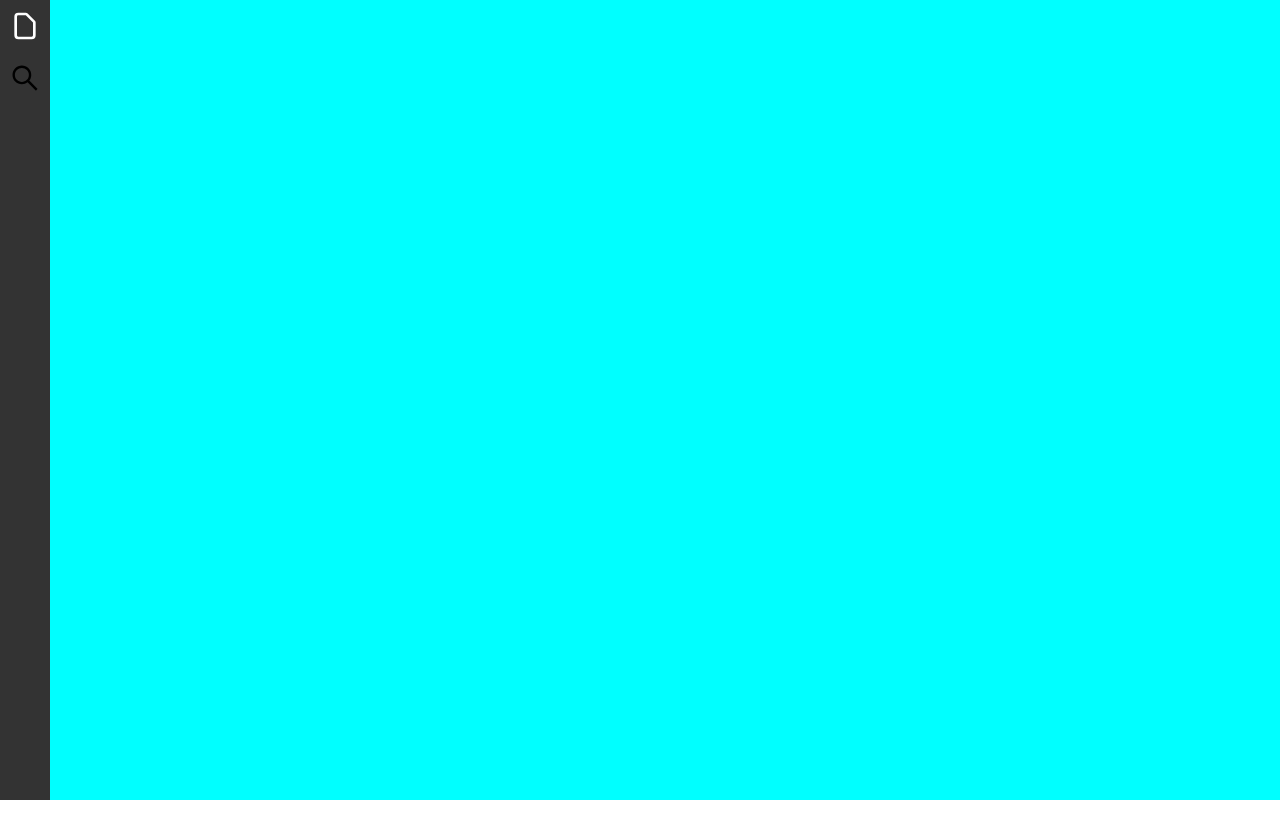
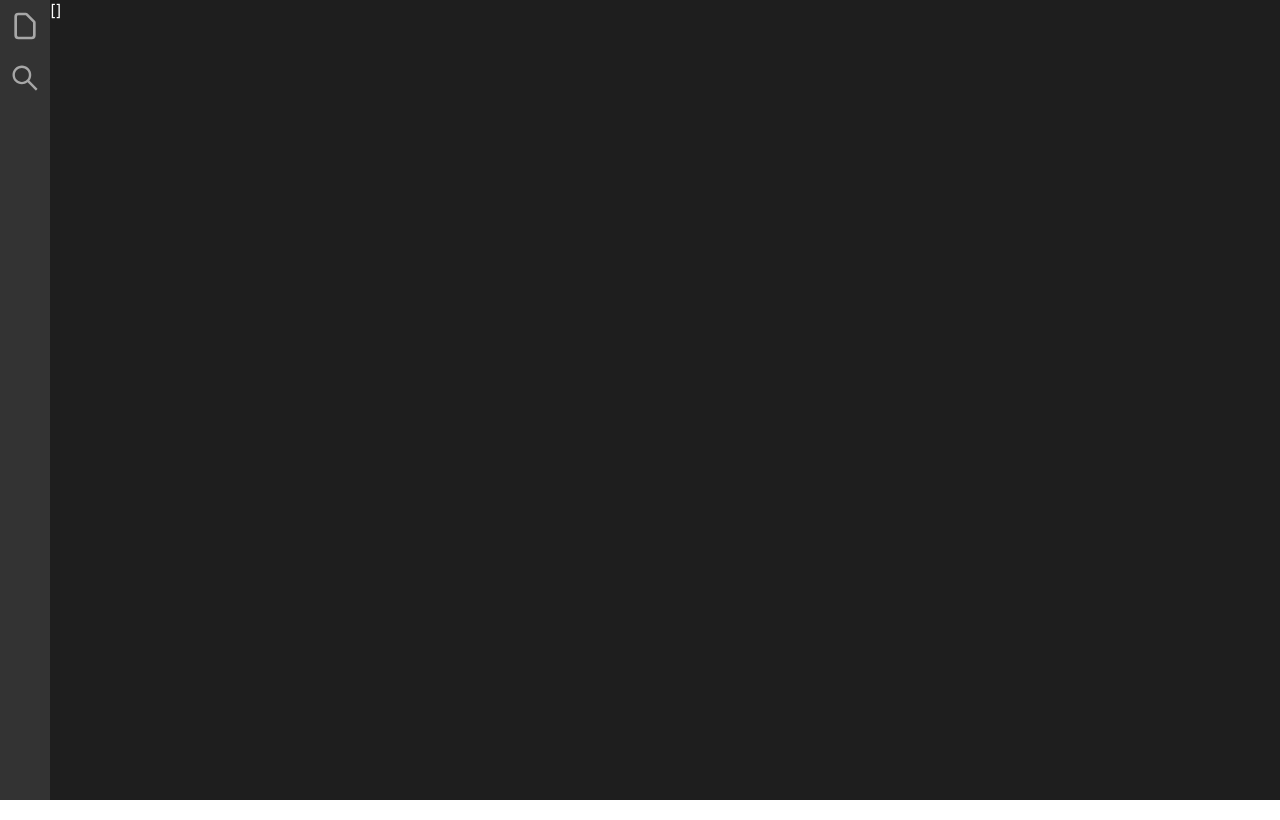
Before and after one commit to SHD-Sihyeon/React-Blog-Frontend, a React (Create React App) app: page / in a window 1280 px wide. Built offline with nearby package versions, Linux system fonts and the light colour scheme.

Commit message:
11.04 final

```diff
--- a/src/App.js
+++ b/src/App.js
@@ -4,7 +4,9 @@ import {
   Route,
   RouterProvider,
 } from "react-router-dom";
-import Main from "./components/Main";
+import Main from "./pages/Main";
+import AppContext from "./context/Appcontext";
+import { useEffect, useState } from "react";
 
 const router = createBrowserRouter(
   createRoutesFromElements(
@@ -16,7 +18,54 @@ const router = createBrowserRouter(
 );
 
 function App() {
-  return <RouterProvider router={router} />;
+  const [selectedPost, setSelectedPost] = useState("");
+  const [postData, setPostData] = useState([]);
+  const [openPost, setOpenPost] = useState([]);
+
+  useEffect(() => {
+    setPostData([
+      {
+        type: "directory",
+        title: "일상",
+      },
+      {
+        type: "directory",
+        title: "Tech",
+        children: [
+          {
+            type: "post",
+            title: "Tech1",
+          },
+          {
+            type: "post",
+            title: "Tech2",
+          },
+          {
+            type: "directory",
+            title: "Tech3",
+            children: [
+              {
+                type: "post",
+                title: "Tech31",
+              },
+              {
+                type: "post",
+                title: "Tech32",
+              },
+            ],
+          },
+        ],
+      },
+    ]);
+  }, []);
+
+  return (
+    <AppContext.Provider
+      value={{ selectedPost, setSelectedPost, postData, openPost, setOpenPost }}
+    >
+      <RouterProvider router={router} />;
+    </AppContext.Provider>
+  );
 }
 
 export default App;
--- /dev/null
+++ b/src/components/Accordion.js
@@ -0,0 +1,40 @@
+import React, { useState } from "react";
+import styled from "styled-components";
+import { VscChevronDown, VscChevronRight } from "react-icons/vsc";
+
+function Accordion({ title, children, isBold }) {
+  const [expanded, setExpanded] = useState(false);
+  return (
+    <>
+      <AccordionWarp
+        onClick={() => {
+          setExpanded(!expanded);
+        }}
+      >
+        {expanded ? <VscChevronDown /> : <VscChevronRight />}
+        <span>{isBold ? <strong>{title}</strong> : title}</span>
+      </AccordionWarp>
+      {expanded && <AccordionContentWarp>{children}</AccordionContentWarp>}
+    </>
+  );
+}
+
+export default Accordion;
+
+const AccordionWarp = styled.div`
+  color: white;
+  align-items: center;
+  display: flex;
+  font-size: 0.8rem;
+  padding: 5px 0;
+  user-select: none;
+  > span {
+    padding-left: 5px;
+    user-select: none;
+  }
+`;
+const AccordionContentWarp = styled.div`
+  padding-bottom: 5px;
+  padding-left: 15px;
+  user-select: none;
+`;
--- /dev/null
+++ b/src/components/Content.js
@@ -0,0 +1,21 @@
+import { useContext } from "react";
+import Appcontext from "../context/Appcontext";
+import Accordion from "./Accordion";
+
+function Content({ type, title, children }) {
+  const { setSelectedPost, openPost, setOpenPost } = useContext(Appcontext);
+  function selectedFunction() {
+    setSelectedPost(title);
+    setOpenPost([...openPost, title]);
+  }
+  return type === "directory" ? (
+    <Accordion title={`📂${title}`}>
+      {children?.map((one, index) => (
+        <Content {...one} key={index} />
+      ))}
+    </Accordion>
+  ) : (
+    <div onClick={selectedFunction}>&nbsp;&nbsp;&nbsp;&nbsp;📝{title}</div>
+  );
+}
+export default Content;
--- a/src/components/Main.js
+++ /dev/null
@@ -1,54 +0,0 @@
-import React, { useState } from "react";
-import styled from "styled-components";
-import { HiOutlineDocument } from "react-icons/hi";
-import { AiOutlineSearch } from "react-icons/ai";
-
-const listArr = [
-  {
-    icon: <HiOutlineDocument size={32} />,
-    path: "post",
-  },
-  {
-    icon: <AiOutlineSearch size={32} />,
-    path: "search",
-  },
-];
-
-function Main() {
-  const [selected, setSelected] = useState(0);
-  return (
-    <Warp>
-      <LeftBar>
-        {listArr.map((one, index) => (
-          <IconWarp
-            selected={selected === index}
-            onClick={() => setSelected(index)}
-          >
-            {one.icon}
-          </IconWarp>
-        ))}
-      </LeftBar>
-    </Warp>
-  );
-}
-
-export default Main;
-
-const Warp = styled.div`
-  height: 100vh;
-  background-color: aqua;
-`;
-const LeftBar = styled.div`
-  height: 100%;
-  width: 50px;
-  background-color: #333333;
-`;
-const IconWarp = styled.div`
-  display: flex;
-  justify-content: center;
-  padding: 10px 0;
-  cursor: pointer;
-  svg {
-    color: ${({ selected }) => (selected ? "white" : "a7a7a7")};
-  }
-`;
--- /dev/null
+++ b/src/context/Appcontext.js
@@ -0,0 +1,12 @@
+import React from "react";
+
+export default React.createContext({
+  // 현재 선택된 게시물
+  selectedPost: "Test",
+  setSelectedPost: () => {},
+  // 열려있는 게시물
+  openPost: [],
+  setOpenPost: () => {},
+  // 게시물 데이터
+  postData: [],
+});
--- a/src/index.css
+++ b/src/index.css
@@ -1,13 +1,23 @@
+* {
+  margin: 0;
+  padding: 0;
+  box-sizing: border-box;
+}
+
+*:not(svg, path) {
+  color: white;
+}
+
 body {
   margin: 0;
-  font-family: -apple-system, BlinkMacSystemFont, 'Segoe UI', 'Roboto', 'Oxygen',
-    'Ubuntu', 'Cantarell', 'Fira Sans', 'Droid Sans', 'Helvetica Neue',
+  font-family: -apple-system, BlinkMacSystemFont, "Segoe UI", "Roboto", "Oxygen",
+    "Ubuntu", "Cantarell", "Fira Sans", "Droid Sans", "Helvetica Neue",
     sans-serif;
   -webkit-font-smoothing: antialiased;
   -moz-osx-font-smoothing: grayscale;
 }
 
 code {
-  font-family: source-code-pro, Menlo, Monaco, Consolas, 'Courier New',
+  font-family: source-code-pro, Menlo, Monaco, Consolas, "Courier New",
     monospace;
 }
--- /dev/null
+++ b/src/pages/Main.js
@@ -0,0 +1,97 @@
+import React, { useContext, useState } from "react";
+import styled from "styled-components";
+import { HiOutlineDocument } from "react-icons/hi";
+import { AiOutlineSearch } from "react-icons/ai";
+import Accordion from "../components/Accordion.js";
+import Content from "../components/Content.js";
+import Appcontext from "../context/Appcontext.js";
+
+function Main() {
+  const [selected, setSelected] = useState(null);
+  const { selectedPost, postData, openPost } = useContext(Appcontext);
+  const listArr = [
+    {
+      icon: <HiOutlineDocument size={32} />,
+      path: "EXPLORER",
+      contents: (
+        <>
+          <Accordion title="OPEN POSTS" isBold={true}>
+            내용~
+          </Accordion>
+          <Accordion title="VSCODE" isBold={true}>
+            {postData.map((one, index) => (
+              <Content {...one} key={index} />
+            ))}
+          </Accordion>
+        </>
+      ),
+    },
+    {
+      icon: <AiOutlineSearch size={32} />,
+      path: "search",
+    },
+  ];
+  return (
+    <Warp>
+      <LeftBar>
+        {listArr.map((one, index) => (
+          <IconWarp
+            selected={selected === index}
+            onClick={() => setSelected(selected === index ? null : index)}
+            key={index}
+          >
+            {one.icon}
+          </IconWarp>
+        ))}
+      </LeftBar>
+      {selected !== null && listArr[selected] && (
+        <LeftContent>
+          <p>{listArr[selected].path}</p>
+          {listArr[selected].contents}
+        </LeftContent>
+      )}
+      <RightContent>
+        {JSON.stringify(openPost)}
+        {selectedPost}
+      </RightContent>
+    </Warp>
+  );
+}
+
+export default Main;
+
+const Warp = styled.div`
+  display: flex;
+  height: 100vh;
+`;
+const LeftBar = styled.div`
+  height: 100%;
+  width: 50px;
+  min-width: 50px;
+  background-color: #333333;
+`;
+const IconWarp = styled.div`
+  display: flex;
+  justify-content: center;
+  padding: 10px 0;
+  cursor: pointer;
+  border-left: ${({ selected }) => (selected ? 2 : 0)}px solid white;
+  svg {
+    color: ${({ selected }) => (selected ? "white" : "#a7a7a7")};
+  }
+`;
+const LeftContent = styled.div`
+  height: 100%;
+  width: 320px;
+  background-color: #252526;
+  padding: 10px;
+  > p {
+    padding-bottom: 10px;
+    color: #a7a7a7;
+  }
+`;
+
+const RightContent = styled.div`
+  width: 100%;
+  background-color: #1e1e1e;
+`;
```
